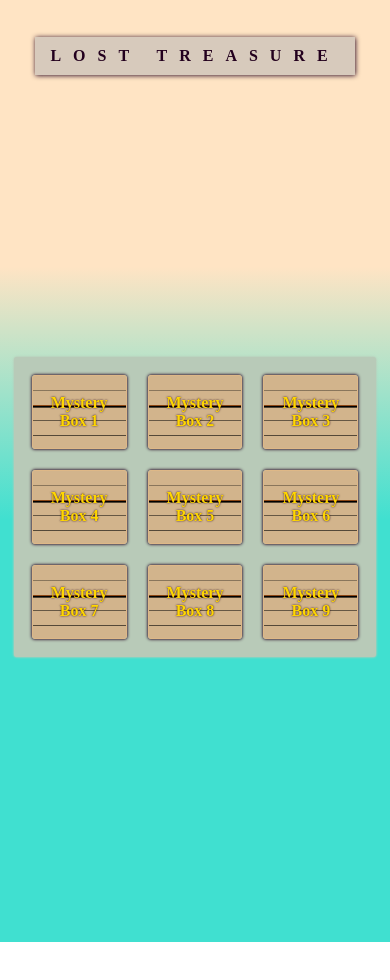
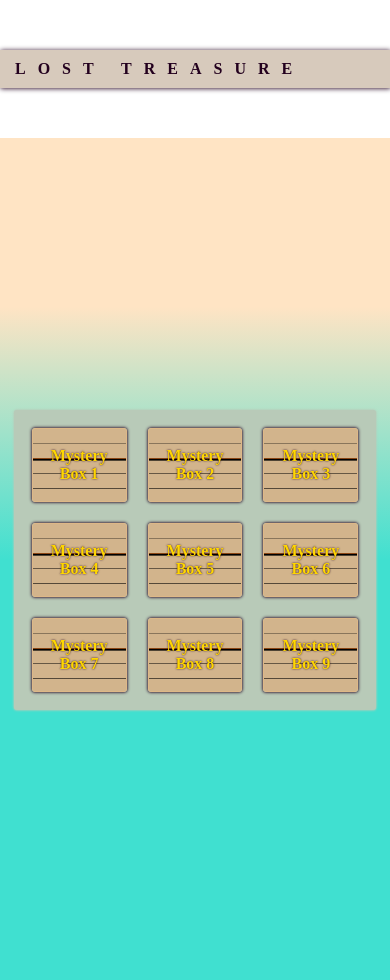
Before and after one commit to AdityaChaudhary3/Lost-Treasure, a plain HTML site: page index.html in a window 390 px wide. Before the commit the page ends 942 px from the top, so only its background shows below. Drawn offline with Linux system fonts and the light colour scheme; a web font is replaced by a local one.

Commit message:
Update style.css
More responsive design fixes

```diff
--- a/style.css
+++ b/style.css
@@ -12,29 +12,22 @@ h1 {
     font-size:18px;
     letter-spacing: 15px;
     padding:10px 15px;
-    margin-top:25px;
+    margin:50px 0;
     min-width:260px;
-    width:fit-content;
 }
 
-header{
-    background-color: bisque;
-    display:flex;
+main {
+    align-items: center;
+    display: flex;
+    background: linear-gradient(180deg, bisque 20%, turquoise 50%);
+    flex-direction: column;
+    height: 100%;
+    width: 100%;
     justify-content: center;
-    padding: 12px;
     text-align: center;
 }
 
-main {
-    display: flex;
-    background: linear-gradient(180deg, bisque 20%, turquoise 50%);
-    height: 100%;
-    width: 100%;
-    justify-content: center;
-}
-
 .puzzle {
-    align-self:center;
     background-color: rgb(184, 202, 184);
     border-radius: 3px;
     box-shadow: 0px 0px 2px 0.5px rgb(184, 202, 184);
@@ -43,7 +36,7 @@ main {
     grid-template-columns: 1fr 1fr 1fr;
     grid-template-rows: 1fr 1fr 1fr;
     padding:12px;
-    margin-top:-25px;
+    margin:50px 0;
     max-height: 400px;
 }
 
```
